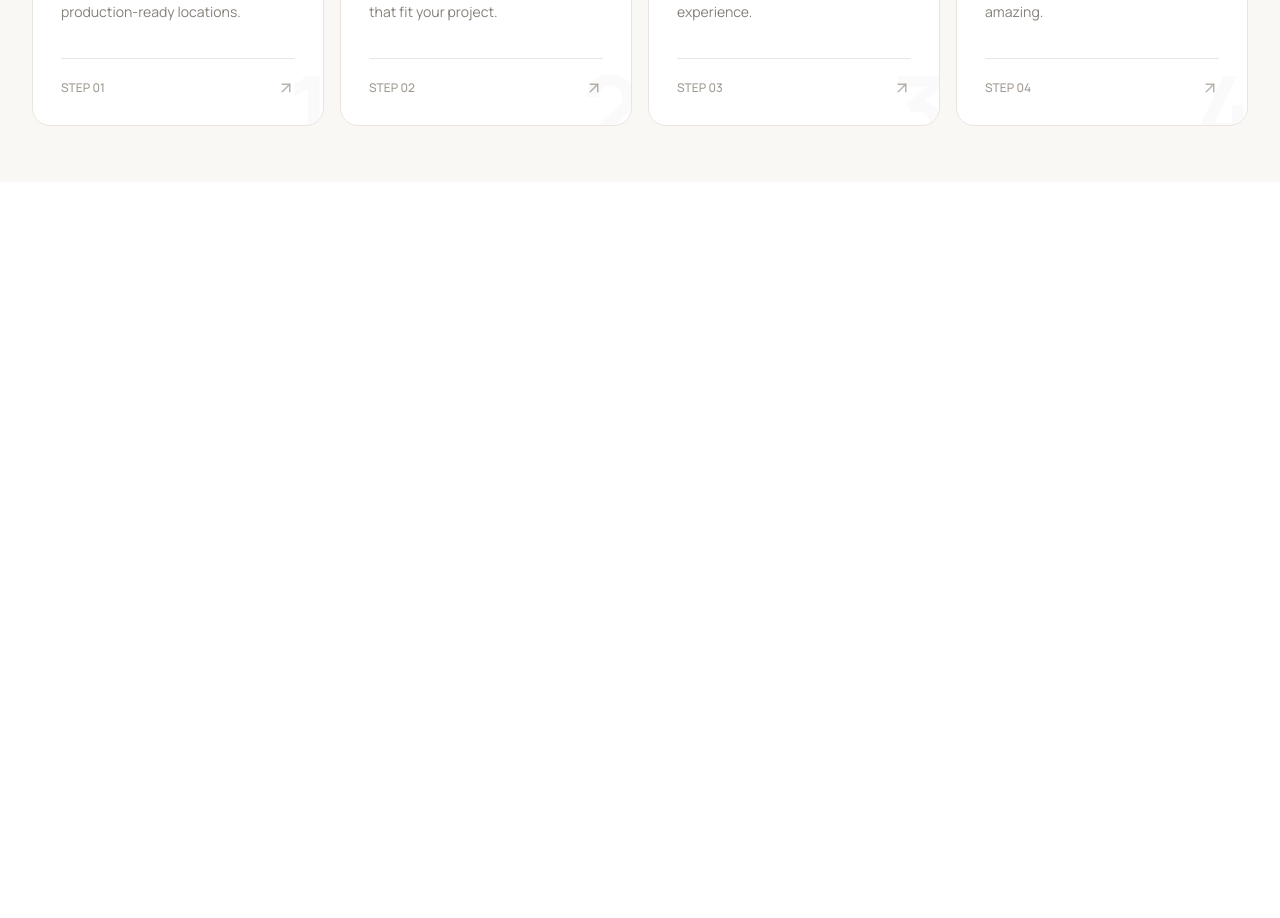
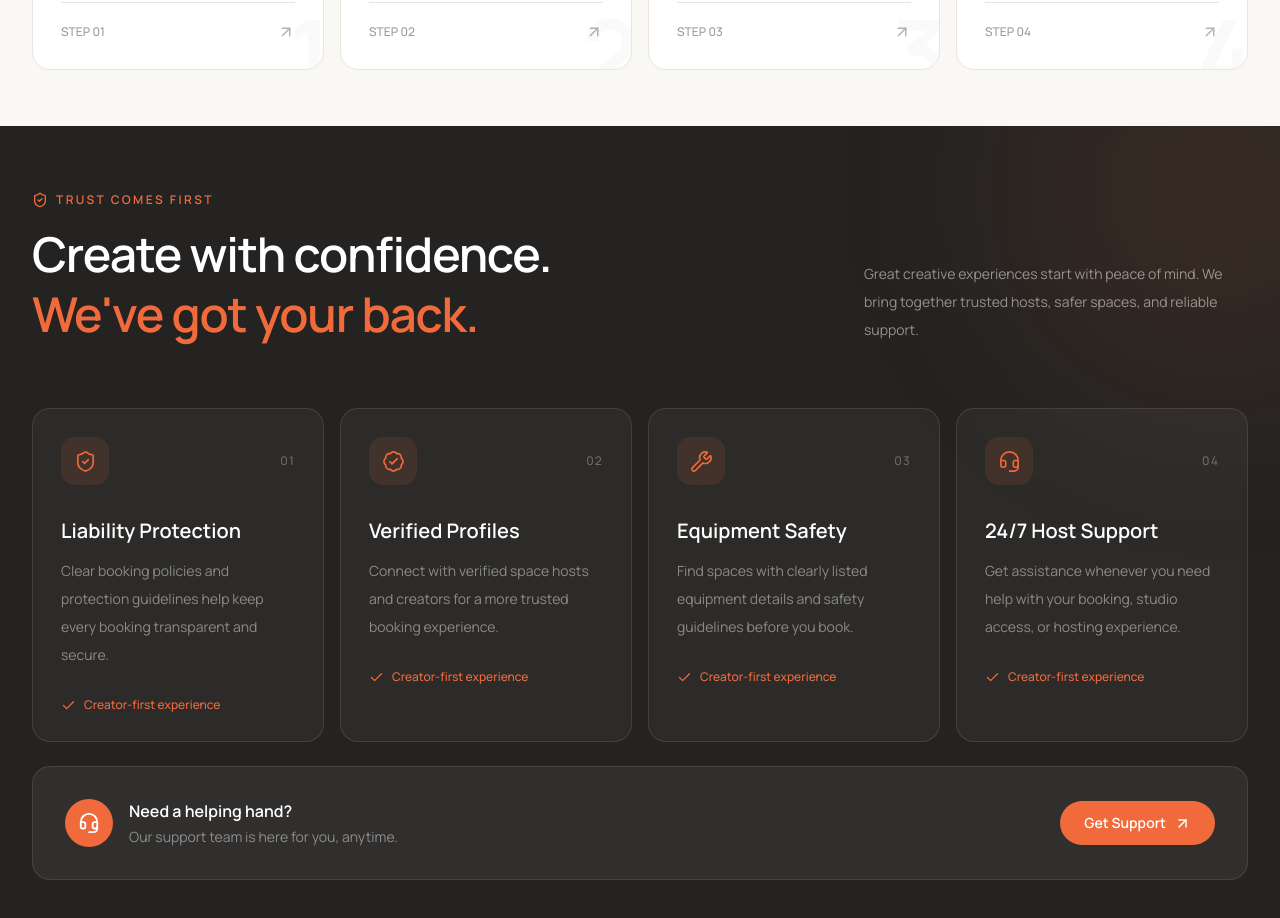
Before and after one commit to waliullah9277/kreovix-client, a Next.js app: page / in a window 1280 px wide. Shown: the part 1660-2578 px from the top of the page. Before the commit the page ends 1842 px from the top, so only its background shows below. Built offline with nearby package versions, Linux system fonts and the light colour scheme.

Commit message:
extara home page second  section host guarantee implements

```diff
--- a/src/app/page.tsx
+++ b/src/app/page.tsx
@@ -1,4 +1,5 @@
 import Banner from "@/components/home/Banner";
+import HostGuarantee from "@/components/home/HostGuarantee";
 import HowBookingWorks from "@/components/home/HowBookingWorks";
 import StudioCategories from "@/components/home/StudioCategories";
 import Image from "next/image";
@@ -10,6 +11,7 @@ export default function Home() {
         <Banner/>
         <StudioCategories/>
         <HowBookingWorks/>
+        <HostGuarantee/>
       </main>
     </div>
   );
--- /dev/null
+++ b/src/components/home/HostGuarantee.tsx
@@ -0,0 +1,142 @@
+import {
+  ShieldCheck,
+  BadgeCheck,
+  Wrench,
+  Headset,
+  ArrowUpRight,
+  Check,
+} from "lucide-react";
+
+const guarantees = [
+  {
+    number: "01",
+    title: "Liability Protection",
+    description:
+      "Clear booking policies and protection guidelines help keep every booking transparent and secure.",
+    icon: ShieldCheck,
+  },
+  {
+    number: "02",
+    title: "Verified Profiles",
+    description:
+      "Connect with verified space hosts and creators for a more trusted booking experience.",
+    icon: BadgeCheck,
+  },
+  {
+    number: "03",
+    title: "Equipment Safety",
+    description:
+      "Find spaces with clearly listed equipment details and safety guidelines before you book.",
+    icon: Wrench,
+  },
+  {
+    number: "04",
+    title: "24/7 Host Support",
+    description:
+      "Get assistance whenever you need help with your booking, studio access, or hosting experience.",
+    icon: Headset,
+  },
+];
+
+const HostGuarantee = () => {
+  return (
+    <section className="relative overflow-hidden bg-[#242321] py-12 md:py-16">
+      {/* Background Decoration */}
+      <div className="pointer-events-none absolute -right-32 -top-32 h-96 w-96 rounded-full bg-[#F06A3C]/10 blur-[100px]" />
+
+      <div className="relative z-10 mx-auto w-full max-w-7xl px-4 sm:px-6 lg:px-8">
+        {/* Heading */}
+        <div className="mb-14 flex flex-col justify-between gap-6 md:mb-16 md:flex-row md:items-end">
+          <div className="max-w-2xl">
+            <span className="mb-4 inline-flex items-center gap-2 text-xs font-semibold uppercase tracking-[0.2em] text-[#F06A3C]">
+              <ShieldCheck size={16} />
+              Trust Comes First
+            </span>
+
+            <h2 className="text-3xl font-semibold leading-tight tracking-tight text-white sm:text-4xl lg:text-5xl">
+              Create with confidence.
+              <br />
+              <span className="text-[#F06A3C]">
+                We've got your back.
+              </span>
+            </h2>
+          </div>
+
+          <p className="max-w-sm text-sm leading-7 text-white/50">
+            Great creative experiences start with peace of mind. We bring
+            together trusted hosts, safer spaces, and reliable support.
+          </p>
+        </div>
+
+        {/* Guarantee Cards */}
+        <div className="grid grid-cols-1 gap-4 sm:grid-cols-2 lg:grid-cols-4">
+          {guarantees.map((item) => {
+            const Icon = item.icon;
+
+            return (
+              <div
+                key={item.number}
+                className="group rounded-2xl border border-white/10 bg-white/[0.04] p-6 transition-all duration-300 hover:-translate-y-1 hover:border-[#F06A3C]/50 hover:bg-white/[0.07] sm:p-7"
+              >
+                <div className="mb-8 flex items-center justify-between">
+                  <div className="flex h-12 w-12 items-center justify-center rounded-xl bg-[#F06A3C]/10 text-[#F06A3C] transition-all duration-300 group-hover:bg-[#F06A3C] group-hover:text-white">
+                    <Icon size={23} strokeWidth={1.7} />
+                  </div>
+
+                  <span className="text-xs font-medium tracking-widest text-white/30">
+                    {item.number}
+                  </span>
+                </div>
+
+                <h3 className="mb-3 text-xl font-semibold text-white">
+                  {item.title}
+                </h3>
+
+                <p className="text-sm leading-7 text-white/45">
+                  {item.description}
+                </p>
+
+                <div className="mt-7 flex items-center gap-2 text-xs font-medium text-[#F06A3C]">
+                  <Check size={15} />
+                  <span>Creator-first experience</span>
+                </div>
+              </div>
+            );
+          })}
+        </div>
+
+        {/* Bottom Support Banner */}
+        <div className="mt-6 flex flex-col gap-5 rounded-2xl border border-white/10 bg-white/[0.06] p-6 sm:flex-row sm:items-center sm:justify-between sm:p-8">
+          <div className="flex items-center gap-4">
+            <div className="flex h-12 w-12 shrink-0 items-center justify-center rounded-full bg-[#F06A3C] text-white">
+              <Headset size={22} />
+            </div>
+
+            <div>
+              <h3 className="font-semibold text-white">
+                Need a helping hand?
+              </h3>
+
+              <p className="mt-1 text-sm text-white/45">
+                Our support team is here for you, anytime.
+              </p>
+            </div>
+          </div>
+
+          <a
+            href="/contact"
+            className="group inline-flex items-center gap-2 self-start rounded-full bg-[#F06A3C] px-6 py-3 text-sm font-semibold text-white transition-all duration-300 hover:bg-[#E65B30] sm:self-auto"
+          >
+            Get Support
+            <ArrowUpRight
+              size={17}
+              className="transition-transform group-hover:-translate-y-0.5 group-hover:translate-x-0.5"
+            />
+          </a>
+        </div>
+      </div>
+    </section>
+  );
+};
+
+export default HostGuarantee;
--- a/src/components/home/HowBookingWorks.tsx
+++ b/src/components/home/HowBookingWorks.tsx
@@ -42,7 +42,7 @@ const HowBookingWorks = () => {
     <section className="bg-[#FAF8F5] py-10 md:py-14">
       <div className="mx-auto w-full max-w-7xl px-4 sm:px-6 lg:px-8">
         {/* Section Heading */}
-        <div className="mb-8 md:mb-10 md:flex-row md:items-end">
+        <div className="mb-8 flex flex-col justify-between gap-6 md:mb-10 md:flex-row md:items-end">
           <div className="max-w-xl mb-6">
             <span className="mb-4 inline-block text-xs font-semibold uppercase tracking-[0.2em] text-[#F06A3C]">
               Simple Process
```
